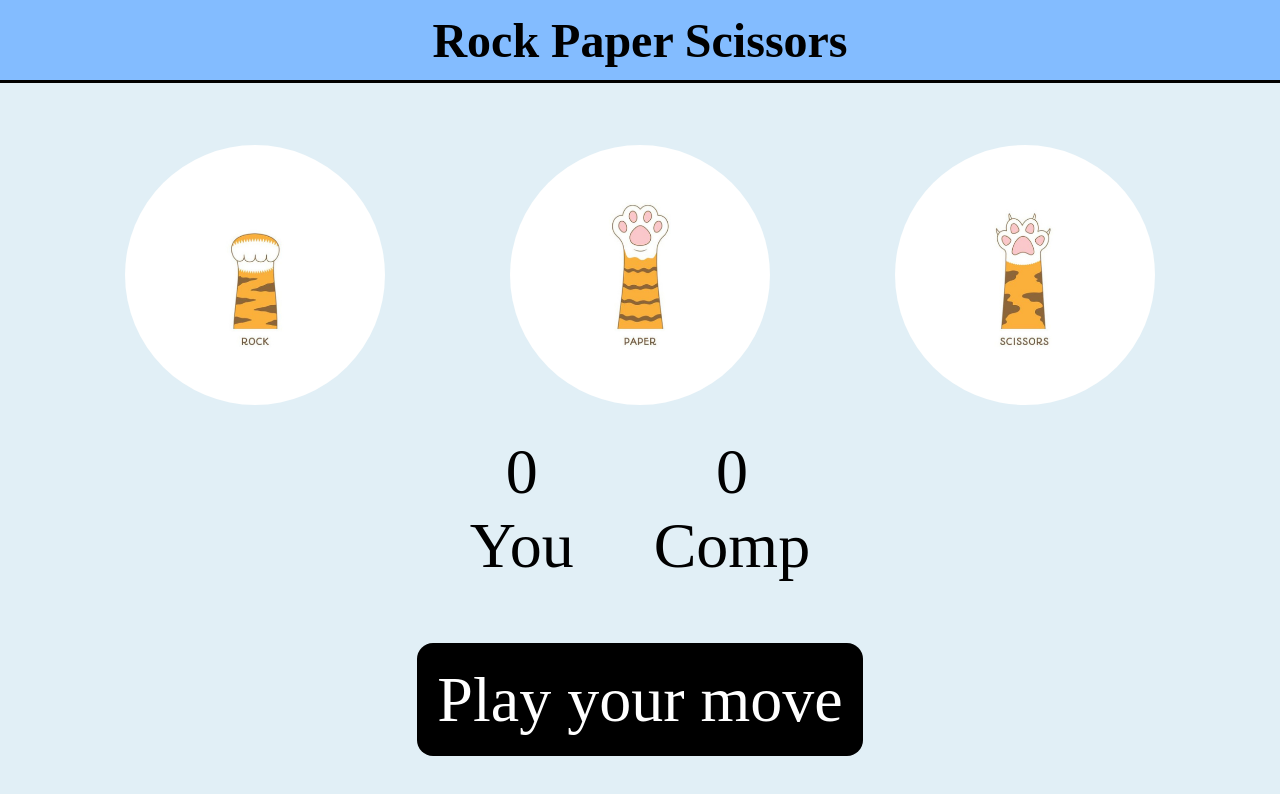
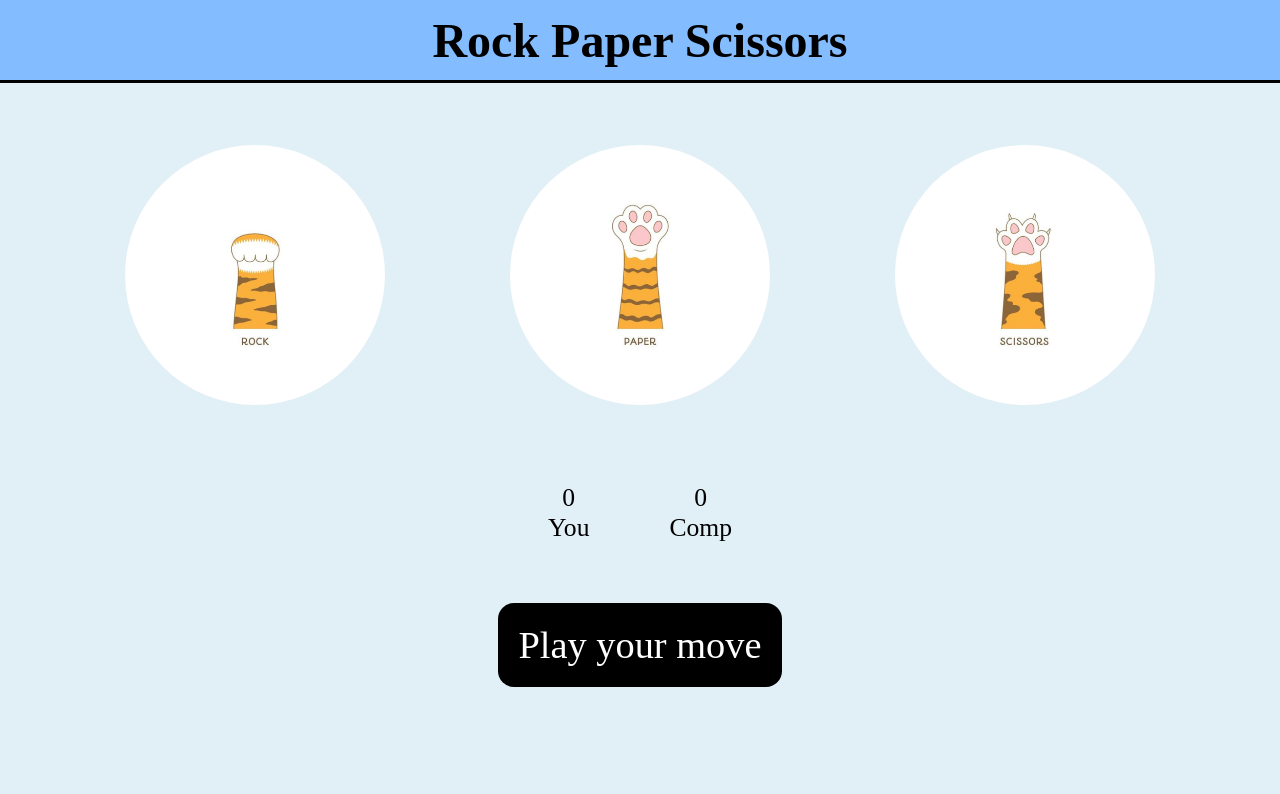
Before and after one commit to MIHIRAJMUKUND/rock-paper-scissor, a plain HTML site: page index.html in a window 1280 px wide. Drawn offline with Linux system fonts and the light colour scheme; files that its build step writes are made by us from their sources; files whose address does not match are found by name.

Commit message:
size commit 2

```diff
--- a/style.css
+++ b/style.css
@@ -64,17 +64,18 @@ h1{
     display: flex;
     align-items: center;
     justify-content: center;
-    font-size:clamp(1rem , 5vw , 10rem);
+    font-size:clamp(1rem , 2vw , 2rem);
     gap: 5rem;
+    margin-top: 3rem;
 }
 #user-score , #comp-score{
-    font-size:clamp(1rem , 5vw , 10rem);
+    font-size:clamp(1rem , 2vw , 2rem);
 }
 .msg-container{
     margin-top: 5rem;
 }
 #msg{
-    font-size:clamp(1rem , 5vw , 10rem);
+    font-size:clamp(1rem , 3vw , 3rem);
     height: 5rem;
     background-color: black;
     color: #fff;
```
